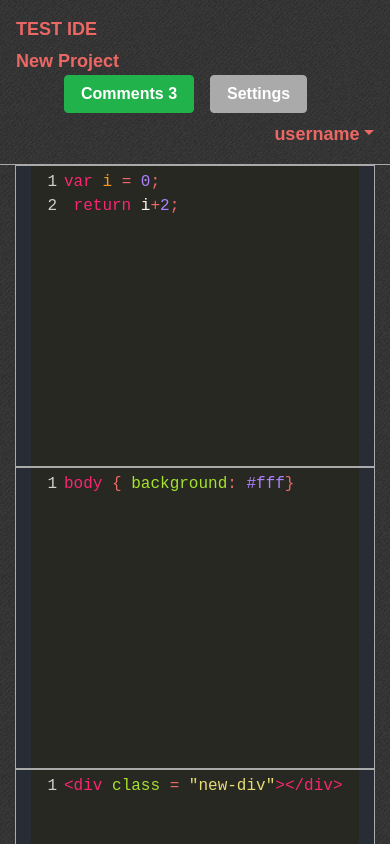
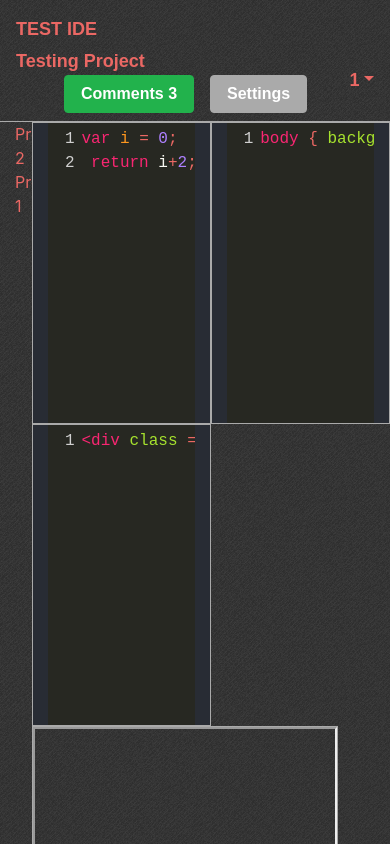
Before and after one commit to dunkeltron/p3-IDE, a React (Create React App) app in the folder client/: page /1/project/newProject in a window 390 px wide. Shown: the top 844 px of the page. Built offline with nearby package versions, Linux system fonts and the light colour scheme; a web font is replaced by a local one.

Commit message:
styling fixes to editor view. Added project bar on left. Expanded on  dummy objects for testing purposes.

```diff
--- a/client/src/components/Editor/index.js
+++ b/client/src/components/Editor/index.js
@@ -10,10 +10,10 @@ require('codemirror/mode/htmlmixed/htmlmixed.js');
 require( "./editor.css");
 function Editor(props) {
   return (
-    <div className="col-md-6 border border-secondary mh-25 editor">
+    <div className="col-6 border border-secondary mh-25 editor">
 
         <CodeMirror
-            value= {props.code} //this.state.code
+            value= {props.code}
             options={{
                 mode: props.lang,
                 theme: 'monokai',
--- a/client/src/components/Nav/index.js
+++ b/client/src/components/Nav/index.js
@@ -16,7 +16,7 @@ class Nav extends Component {
       <a className="navbar-brand " href="/">Test IDE</a>
       { (this.state.mode==="project")?
           <ul className="navbar-nav ml-0">
-
+            {/* If we're in project mode we need to render project specific buttons to the nav */}
               <li className="nav-text align-middle"  id="project-brand" >
                 <span className=" project-name-banner ">{this.props.project.name }</span>
 
@@ -33,7 +33,9 @@ class Nav extends Component {
             </li>
           </ul>
           :
+
           <ul className="navbar-nav ml-0">
+          {/* Or we are in profile view and don't need project buttons */}
             <li className="nav-text  mr-0">
               <form className="form-inline ml-5 ">
                 <button className="btn btn-secondary ml-3" type="button">New Project</button>
@@ -50,7 +52,6 @@ class Nav extends Component {
           </a>
           <div className="dropdown-menu dropdown-menu-right" aria-labelledby="navbarDropdown">
             <a className="dropdown-item" href={"/"+this.props.user.username}>Account</a>
-            <a className="dropdown-item" href={"/"+this.props.user.username+"/project/newProject"}>New Project</a>
             <div className="dropdown-divider"></div>
             <a className="dropdown-item" href="/">Log Out</a>
           </div>
--- /dev/null
+++ b/client/src/components/ProjectListItem/index.js
@@ -0,0 +1,21 @@
+import React, {Component} from "react";
+
+class ProjectListItem extends Component {
+  state = {
+    user:this.props.user,
+    project:this.props.project
+  }
+  componentDidMount(){
+
+  }
+
+  render(){
+  return (
+    <div className ="project col-12 mx-0 px-0">
+        <a className="project-title" href={"/"+this.state.project.owner+"/project/"+this.state.project.id}>{this.state.project.name}</a>
+    </div>
+  );
+}
+}
+
+export default ProjectListItem;
--- a/client/src/pages/EditorContainer.js
+++ b/client/src/pages/EditorContainer.js
@@ -1,11 +1,12 @@
 import React, {Component} from "react";
 import Editor from "../components/Editor";
-
+import ProjectListItem from "../components/ProjectListItem";
 import Nav from "../components/Nav";
 class EditorContainer extends Component{
     state={
         project:{id: this.props.match.params.id,
-            name:"New Project",
+            name:"Testing Project",
+            owner: this.props.match.params.user,
             comments:["test1","test2","test3"],
             code:{
                 javascript:"var i = 0; \n return i+2;",
@@ -13,16 +14,40 @@ class EditorContainer extends Component{
                 html:"<div class = \"new-div\"></div>"
             }
         },
-        user:{}
+        user:{
+            username: this.props.match.params.user,
+            projects:
+                [{  id: "project2",
+                    name:"Project 2",
+                    owner: this.props.match.params.user,
+                    comments:["test3"],
+                    code:{
+                        javascript:"console.log(\"Hello World!\");",
+                        css:"body { background: #000}",
+                        html:"<button class = \"new-button\"></button>"
                     }
+                },
+                {id: "project1",
+                    name:"Project 1",
+                    owner: this.props.match.params.user,
+                    comments:["test1","test2","test3"],
+                    code:{
+                        javascript:"var i = 0; \n return i+2;",
+                        css:"body { background: #fff}",
+                        html:"<div class = \"new-div\"></div>"
+                    }
+                }
+            ]
+        }
+
+    }
+
     componentDidMount(){
         const {user,id} = this.props.match.params;
         if(id&&user){
             console.log(user,id);
             this.setState({
-                user:{
-                    username:"username"
-                }
+
                 /* I think this is where the API get function call should go*/
                 /*project:{}*/
             })
@@ -36,22 +61,27 @@ class EditorContainer extends Component{
     render(){
 
         return (
-            <div>
+            <div className ="container-fluid mx-0 px-0">
                 {/* remember to mess with .editor class in codemirror */}
             <Nav mode="project"user ={this.state.user } project={this.state.project}/>
-            <div className="container editor-container ">
+            <div className=" col-12 editor-container mx-0 px-0 ">
+                <div className = "row col-12 mx-0 px-0">
+                    <div className="col projects ml-0 col-1">
+                    {this.state.user.projects.map(project => (
+                        <ProjectListItem project={project} />
+                    ))}
 
-                <div className="col projects">
                     </div>
-                <div className="col">
-                    <div className = "row top-row mh-25">
+                    <div className="col-11 mx-0 px-0">
+                        <div className = "row top-row mh-33 col-12 mx-0 px-0">
                             <Editor lang ="javascript" code ={this.state.project.code.javascript}/> {/* add code prop*/}
                             <Editor lang ="css" code ={this.state.project.code.css}/> {/* add code prop*/}
                         </div>
-                    <div className ="row bottom-row mh-25">
+                        <div className ="row bottom-row mh-33 col-12 mx-0 px-0">
                             <Editor lang ="htmlmixed" code ={this.state.project.code.html}/> {/* add code prop*/}
                             <div className="border border-secondary md-6">
                             <iframe width="100%" className="render-window " title="Render Panel"></iframe>
+                            </div>
                         </div>
                     </div>
                 </div>
```
Also changed, not shown: 1 other file (tests, documents, lock files or other folders). Lines whose indentation alone changed are shown as unchanged.
